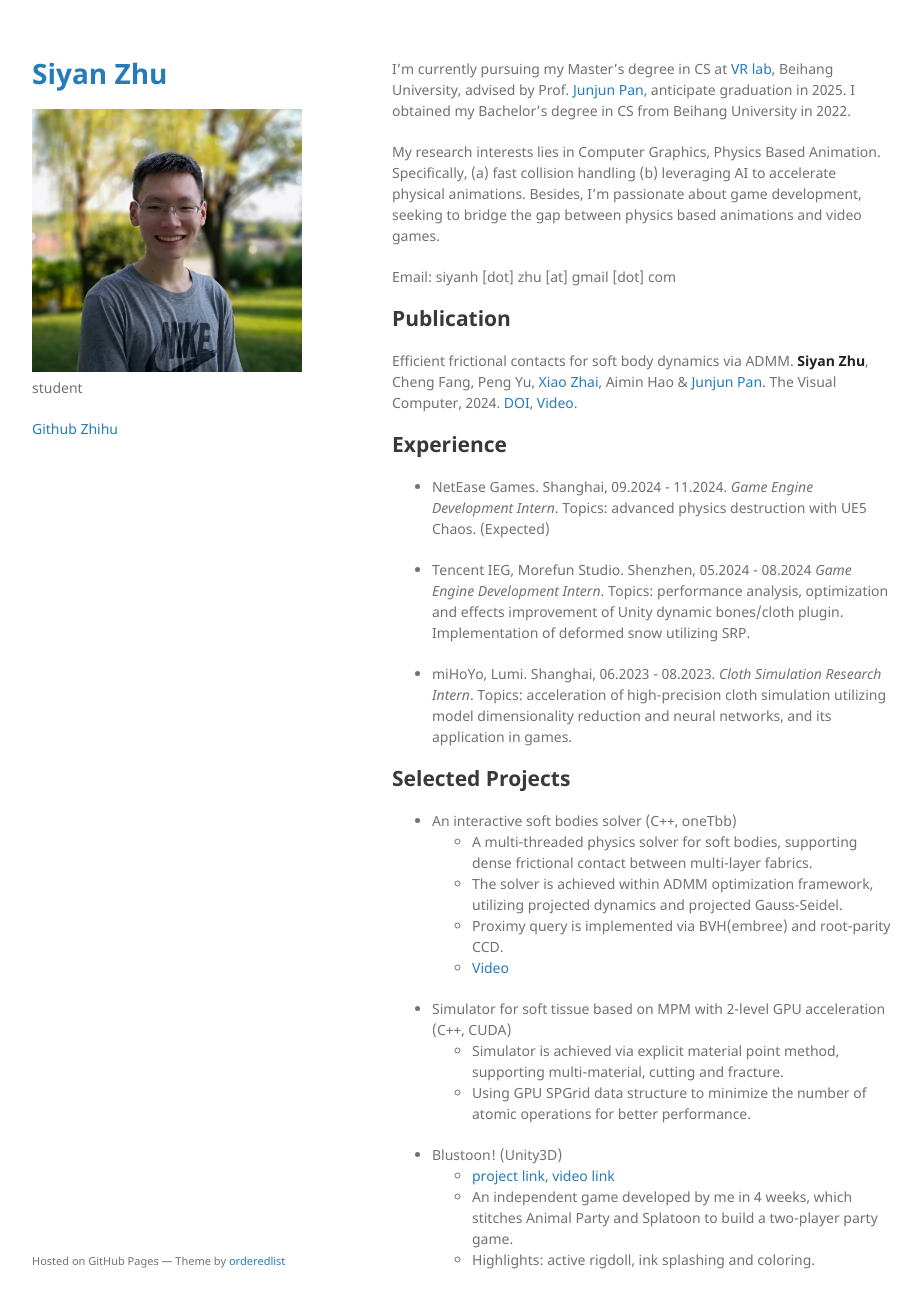
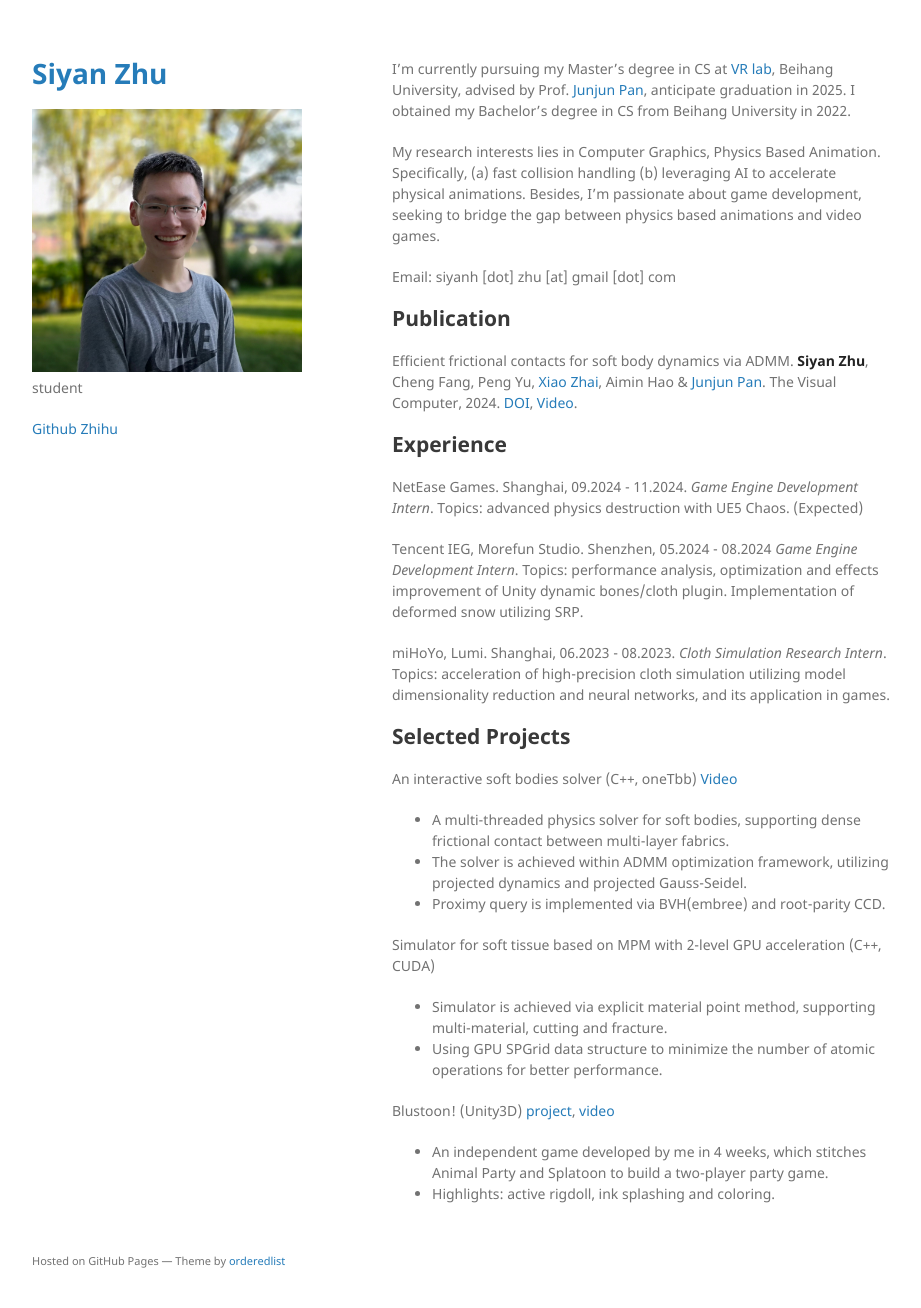
Before and after one commit to OkifuZ/okifuz.github.io, a Jekyll site: the page built from index.md, in a window 1280 px wide and 1340 px high. Shown: the top 1308 px of the window, without its empty margins (178-1099 px from the left). Built offline with Jekyll 4.4.1, drawn with Linux system fonts in a browser that asks for light colours.

Commit message:
projects

```diff
--- a/index.md
+++ b/index.md
@@ -18,31 +18,30 @@ Efficient frictional contacts for soft body dynamics via ADMM. **Siyan Zhu**, Ch
 
 ## Experience
 
-- NetEase Games. Shanghai, 09.2024 - 11.2024.
+NetEase Games. Shanghai, 09.2024 - 11.2024.
   *Game Engine Development Intern*.
   Topics: advanced physics destruction with UE5 Chaos. (Expected)
 
-- Tencent IEG, Morefun Studio. Shenzhen, 05.2024 - 08.2024
+Tencent IEG, Morefun Studio. Shenzhen, 05.2024 - 08.2024
   *Game Engine Development Intern*.
   Topics: performance analysis, optimization and effects improvement of Unity dynamic bones/cloth plugin. Implementation of deformed snow utilizing SRP.
 
-- miHoYo, Lumi. Shanghai, 06.2023 - 08.2023.
+miHoYo, Lumi. Shanghai, 06.2023 - 08.2023.
   *Cloth Simulation Research Intern*.
   Topics: acceleration of high-precision cloth simulation utilizing model dimensionality reduction and neural networks, and its application in games.
 
 ## Selected Projects
 
-- An interactive soft bodies solver (C++, oneTbb)
+An interactive soft bodies solver (C++, oneTbb) [Video](https://www.youtube.com/watch?v=rUBcgffdxtQ)
   - A multi-threaded physics solver for soft bodies, supporting dense frictional contact between multi-layer fabrics.
   - The solver is achieved within ADMM optimization framework, utilizing projected dynamics and projected Gauss-Seidel.
   - Proximy query is implemented via BVH(embree) and root-parity CCD.
-  - [Video](https://www.youtube.com/watch?v=rUBcgffdxtQ)
 
-- Simulator for soft tissue based on MPM with 2-level GPU acceleration (C++, CUDA)
+
+Simulator for soft tissue based on MPM with 2-level GPU acceleration (C++, CUDA)
   - Simulator is achieved via explicit material point method, supporting multi-material, cutting and fracture.
   - Using GPU SPGrid data structure to minimize the number of atomic operations for better performance.
 
-- Blustoon! (Unity3D)
-  - [project link](github.com/OkifuZ/blustoon), [video link](www.youtube.com/watch?v=5yirauGsRxo)
+Blustoon! (Unity3D) [project](github.com/OkifuZ/blustoon), [video](www.youtube.com/watch?v=5yirauGsRxo)
   - An independent game developed by me in 4 weeks, which stitches Animal Party and Splatoon to build a two-player party game.
   - Highlights: active rigdoll, ink splashing and coloring.
```
